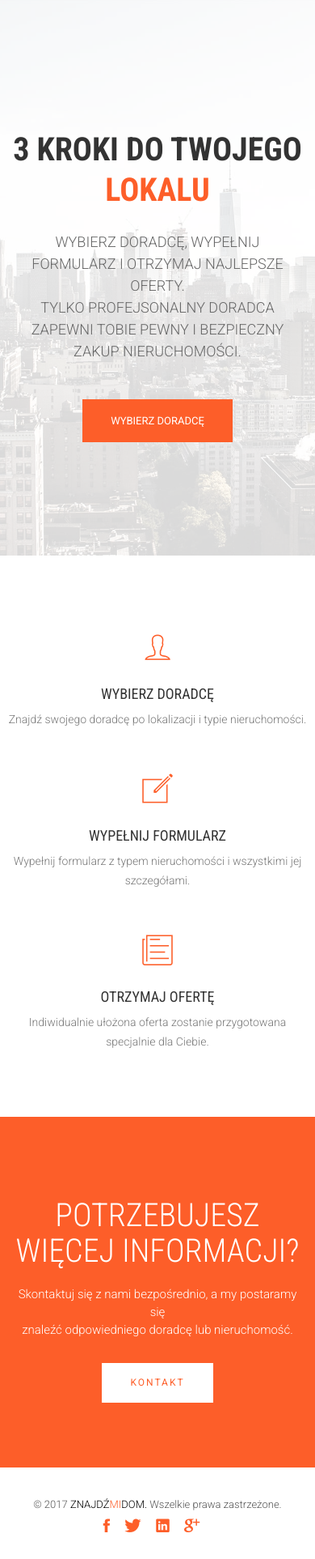
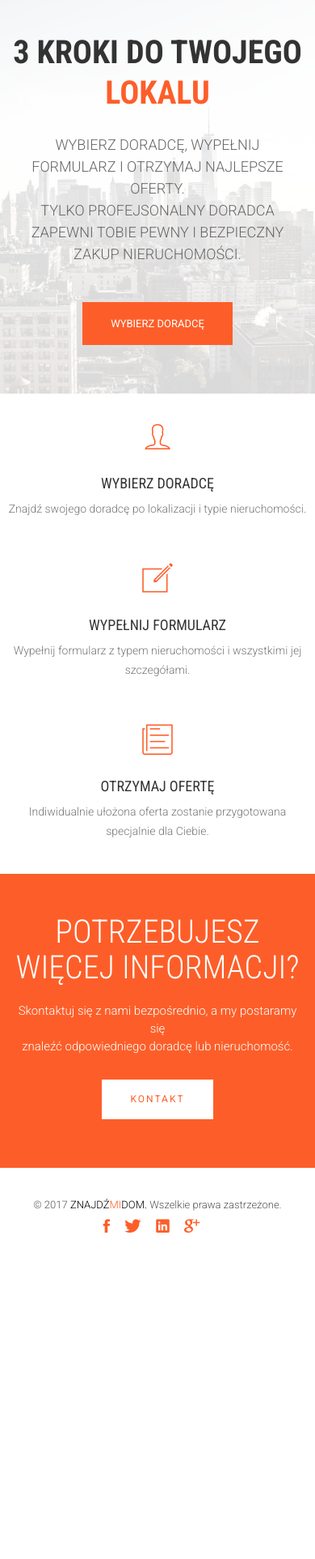
Before and after one commit to dabrodev/django-prodir-pl, a Django app: page / in a window 390 px wide. Shown: the part 91-2016 px from the top of the page at 81% size. After the commit the page ends 1613 px from the top, so only its background shows below. Run offline with Django 3.2, Linux system fonts and the light colour scheme; some libraries are stand-ins or nearby versions; some web fonts are replaced.

Commit message:
better responsive

```diff
--- a/assets/css/responsive.css
+++ b/assets/css/responsive.css
@@ -60,7 +60,7 @@ px      68    160    252    */
     padding: 6px 8px;
   }
   #hero-area {
-    padding: 140px 0;
+    padding: 20px 0 60px;
   }
   #hero-area .btn {
     margin-top: 8px;
@@ -107,6 +107,16 @@ px      68    160    252    */
   .navbar-collapse {
     background: #333333;
   }
+
+  .pages {
+
+    padding: 20px 0 0;
+  }
+
+  #call-to-action {
+    padding: 30px 0 60px;
+  }
+
   #top-bar .main-menu li > a {
     color: #fff;
     padding: 21px 10px;
```
